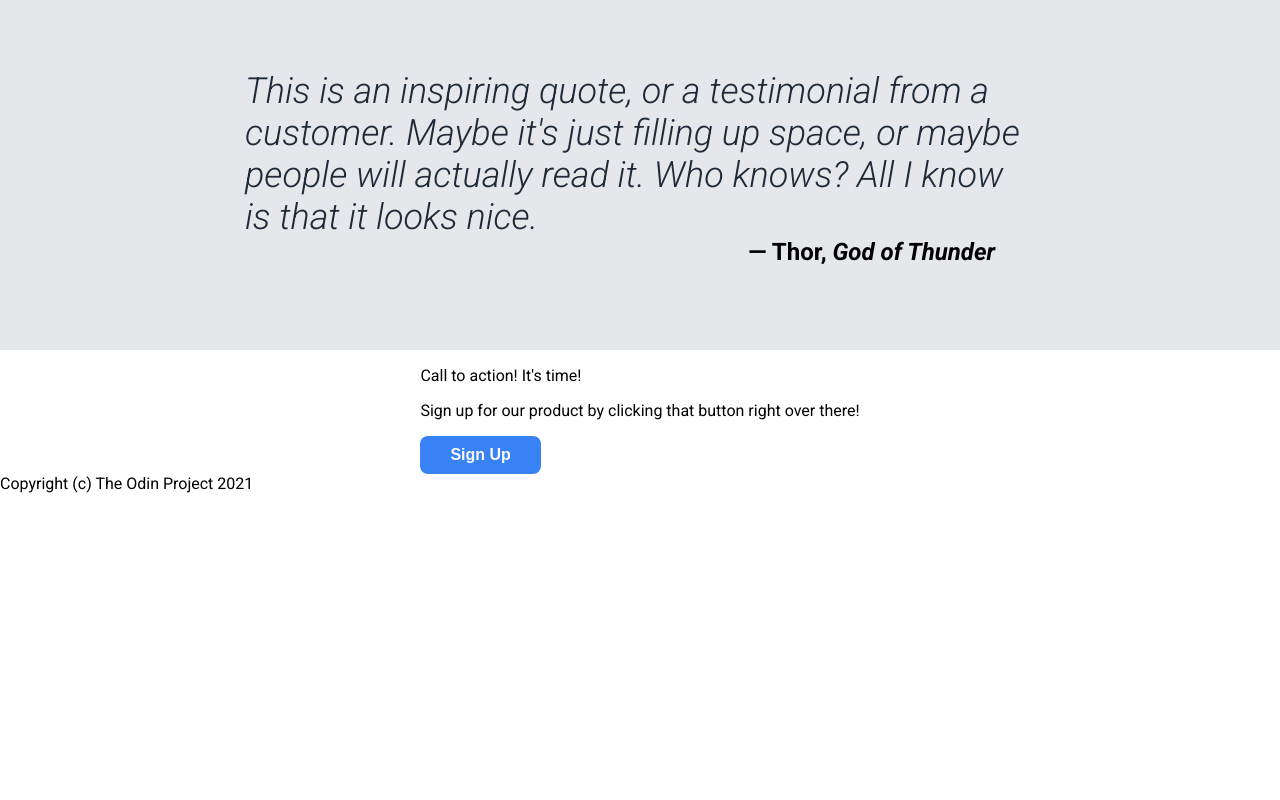
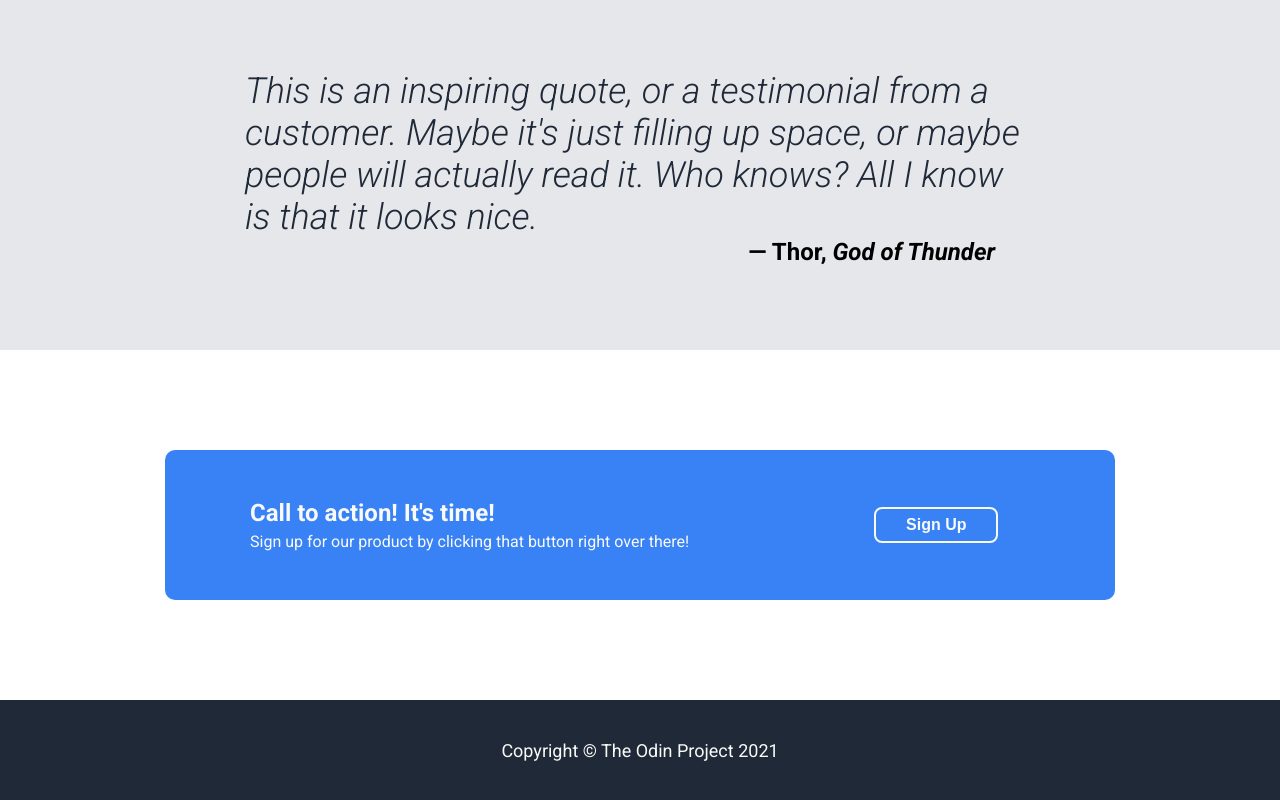
Before and after one commit to theague/odin-landing-page, a plain HTML site: page index.html in a window 1280 px wide. Shown: the part 976-1776 px from the top of the page. Before the commit the page ends 1469 px from the top, so only its background shows below. Drawn offline with Linux system fonts and the light colour scheme.

Commit message:
finished call to action and footer sections, project complete

```diff
--- a/index.html
+++ b/index.html
@@ -3,7 +3,7 @@
     <head>
         <meta charset="UTF-8">
         <title>Odin Landing Page Project</title>
-        <link rel="stylesheet" href="style.css" />
+        <link rel="stylesheet" href="style.css">
     </head>
 
     <body>
@@ -73,9 +73,13 @@
                 <div class="section3">
                     <div class="inner">
                         <div class="cta">
-                            <p>Call to action! It's time!</p>
-                            <p>Sign up for our product by clicking that button right over there!</p>
-                            <button>Sign Up</button>
+                            <div class="inner-narrow">
+                                <div id="text-content">
+                                    <p class="cta-bold">Call to action! It's time!</p>
+                                    <p class="cta-small">Sign up for our product by clicking that button right over there!</p>
+                                </div>
+                                <button>Sign Up</button>
+                            </div>
                         </div>
                     </div>
 
@@ -83,7 +87,7 @@
             </div>
 
             <div class="footer">
-                Copyright (c) The Odin Project 2021
+                Copyright &copy; The Odin Project 2021
             </div>
     </body>
 
--- a/style.css
+++ b/style.css
@@ -67,7 +67,7 @@ h1 {
 button {
     background-color: #3882F6;
     margin-bottom: 0;
-    padding: 10px 30px;
+    padding: 7px 30px;
     border-radius: 8px;
     color: #F9FAF8;
     border: none;
@@ -138,3 +138,57 @@ figcaption {
     text-align: right;
     width: 790px;
 }
+
+.section3 {
+    height: 350px;
+    display: flex;
+    justify-content: center;
+}
+
+.cta {
+    background: #3882F6;
+    color: #F9FAF8;
+    width: 100%;
+    height: 150px;
+    border-radius: 10px;
+    display: flex;
+    align-items: center;
+    justify-content: center;
+
+}
+
+.inner-narrow {
+    width: 790px;
+    display: flex;
+    align-items: center;
+    justify-content: center;
+}
+
+#text-content {
+    width: 75%;
+}
+
+.cta-bold {
+    font-size: 24px;
+    font-weight: bold;
+    margin: 5px;
+}
+
+.cta-small {
+    margin: 5px;
+}
+
+.cta button {
+    border: solid #F9FAF8 2px;
+    margin: auto;
+}
+
+.footer {
+    display: flex;
+    align-items: center;
+    justify-content: center;
+    height: 100px;
+    background-color: #1F2937;
+    color: #F9FAF8;
+    font-size: 18px;
+}
```
